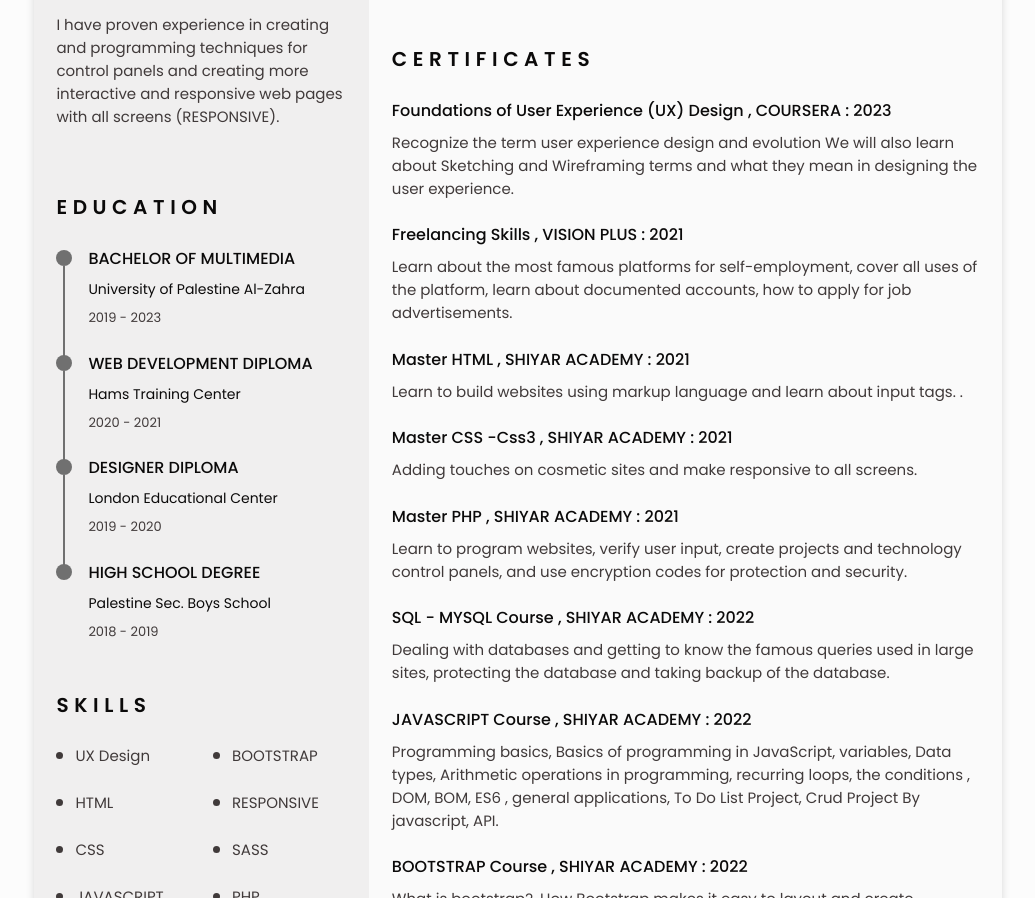
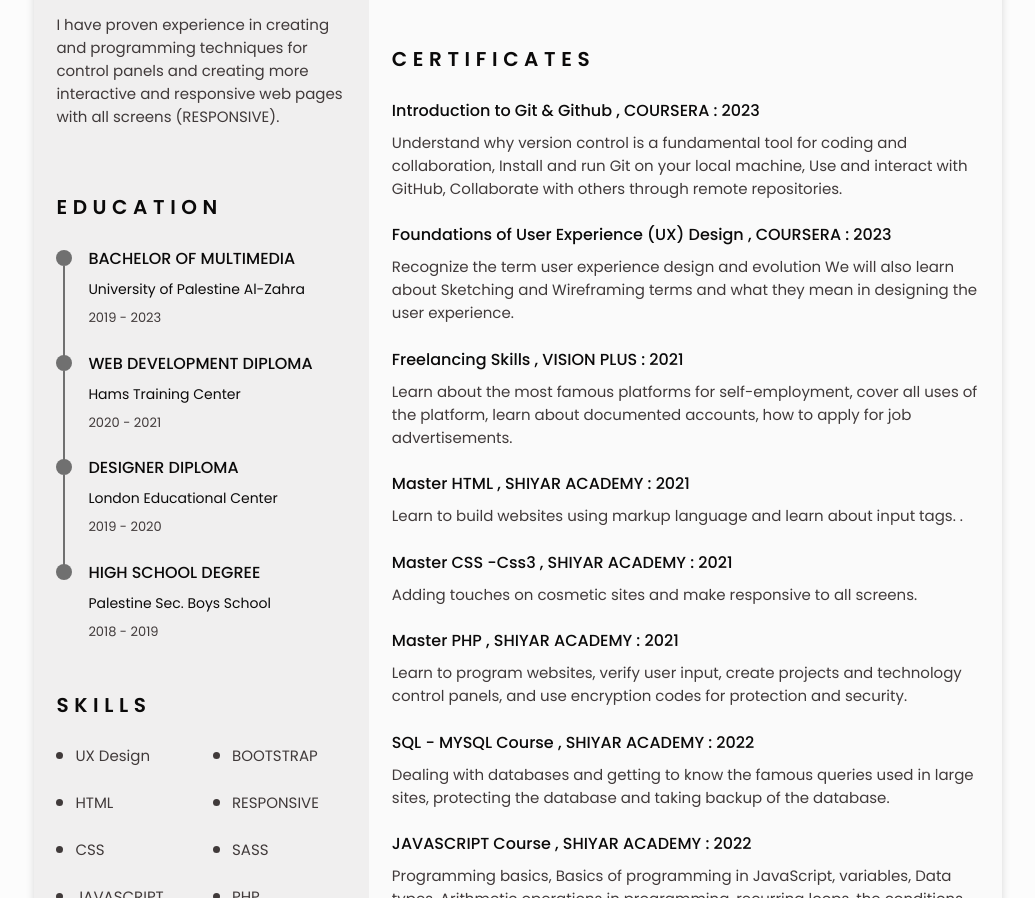
Before and after one commit to Ahmed-Al-Sabagh/resume, a plain HTML site: page index.html in a window 1280 px wide. Shown: the part 879-1777 px from the top of the page, without its empty margins (122-1157 px from the left). Drawn offline with nearby package versions, Linux system fonts and the light colour scheme.

Commit message:
Added New Certificate

```diff
--- a/index.html
+++ b/index.html
@@ -452,6 +452,20 @@
                         <!-- ========================================================== -->
 
                         <div class="certification__content">
+                            <h3 class="certification__title"> Introduction to Git & Github  , COURSERA :
+                                2023 </h3>
+                            <p class="certification__description">
+                                Understand why version control is a fundamental tool for coding and collaboration,
+                                Install and run Git on your local machine,
+                                Use and interact with GitHub,
+                                Collaborate with others through remote repositories.
+                            </p>
+
+                        </div>
+                        <!-- ========================================================== -->
+                        <!-- ========================================================== -->
+
+                        <div class="certification__content">
                             <h3 class="certification__title"> Foundations of User Experience (UX) Design , COURSERA :
                                 2023 </h3>
                             <p class="certification__description">
```
